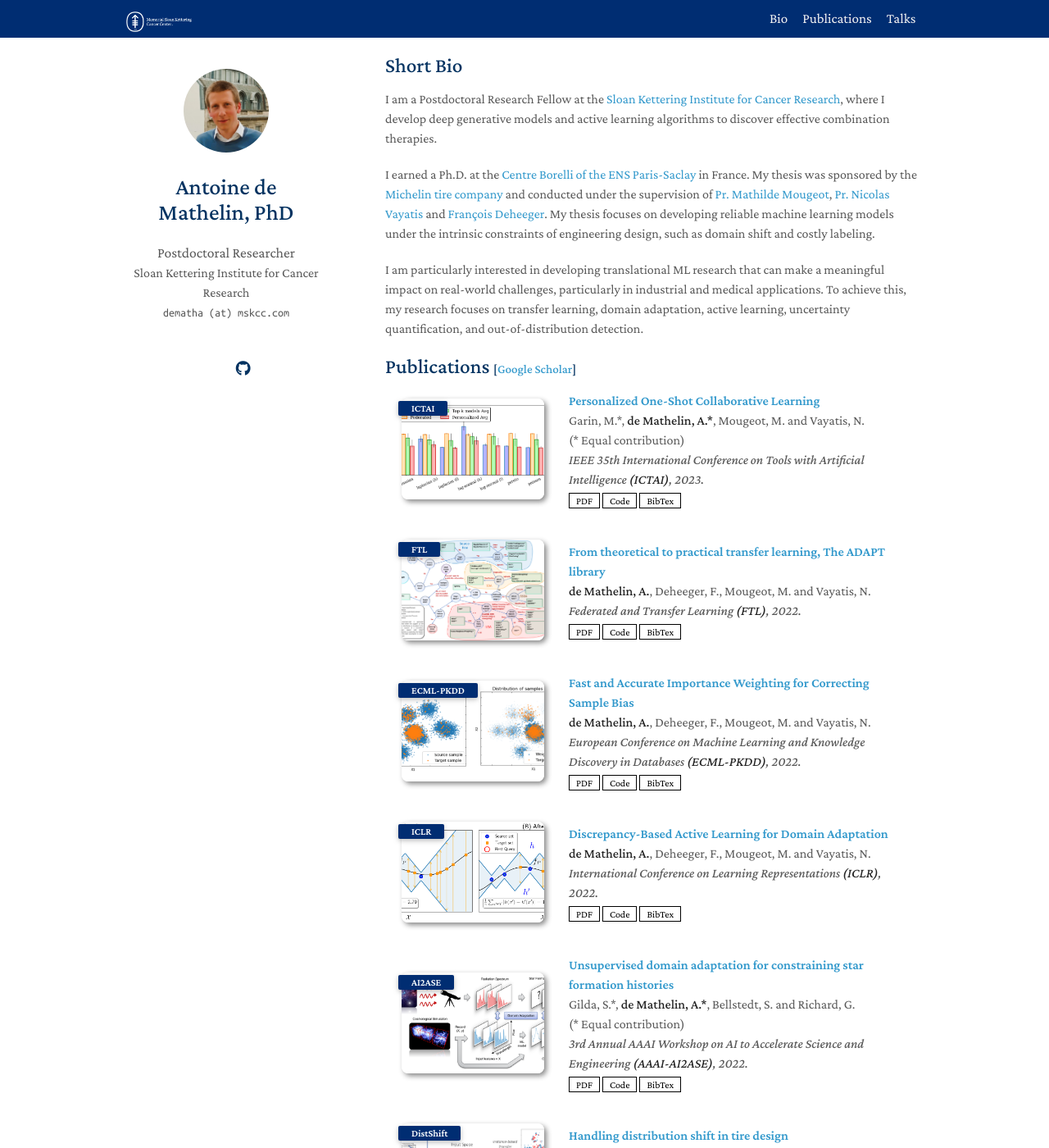
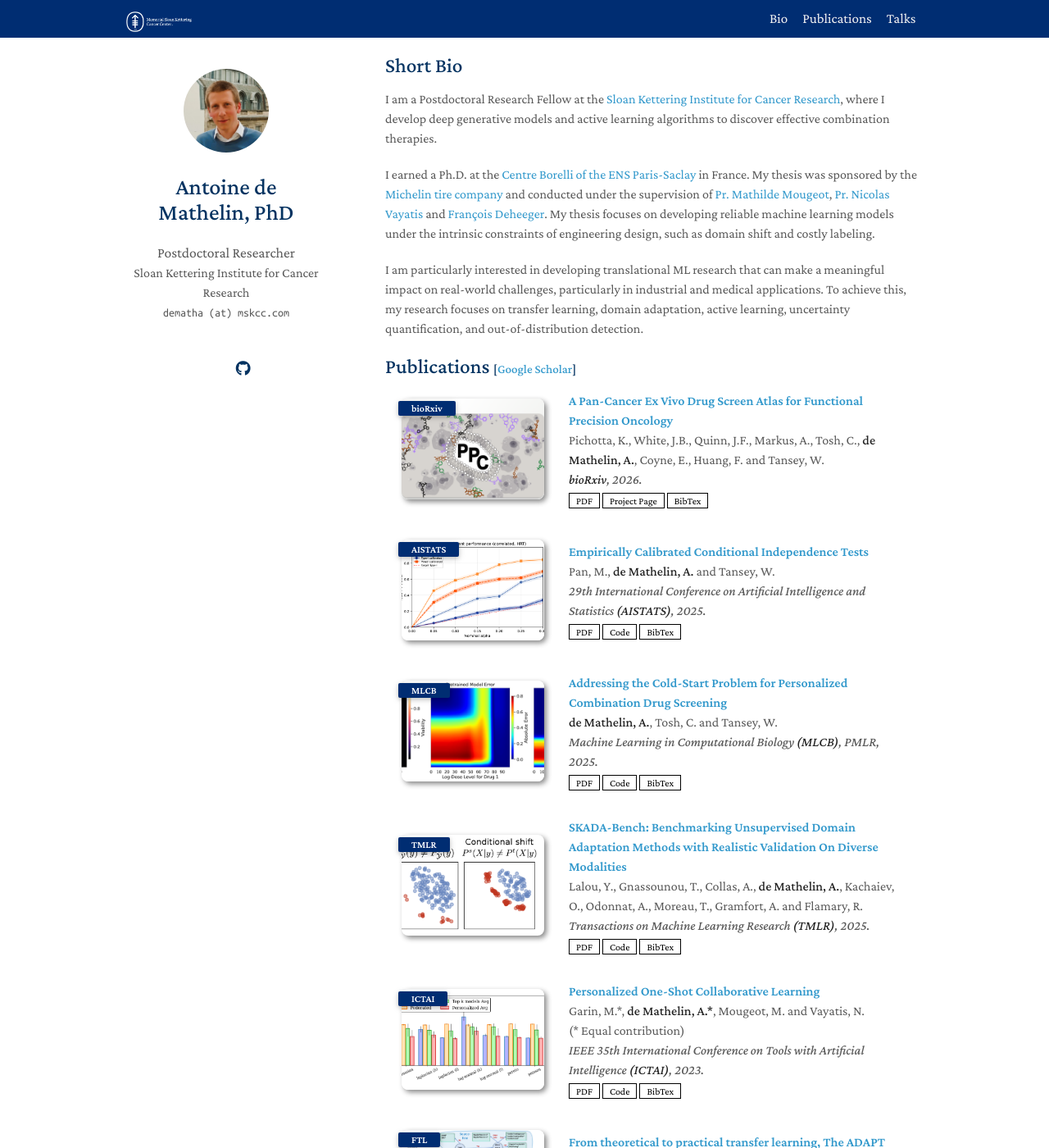
Before and after one commit to antoinedemathelin/homepage, a Jekyll site: the page built from index.md, in a window 1280 px wide and 1400 px high. Shown: the whole window at 82% size. Built offline with Jekyll 4.4.1, drawn with Linux system fonts in a browser that asks for light colours; nearby versions of some CDN libraries; a style sheet for code colours, icons or effects is not loaded; our own code applies the rules of GitHub Pages for plain Markdown files; some of the changed text lies outside the part shown.

Commit message:
Add 2025 publications and ECAS 2025 teaching entry
- 4 new publications: PPC (bioRxiv 2026), ECCIT (AISTATS 2025),
  Cold-Start (MLCB 2025), SKADA-Bench (TMLR 2025)
- ECAS - SFdS 2025 transfer learning course in Invited Talks
- Thumbnails and BibTex files for each new entry
- Update existing skadabench.txt to reflect TMLR 2025 publication

```diff
--- a/_data/publications.yml
+++ b/_data/publications.yml
@@ -1,4 +1,40 @@
 main:
+
+  - title: A Pan-Cancer Ex Vivo Drug Screen Atlas for Functional Precision Oncology
+    authors: Pichotta, K., White, J.B., Quinn, J.F., Markus, A., Tosh, C., <strong>de Mathelin, A.</strong>, Coyne, E., Huang, F. and Tansey, W.
+    conference_short: bioRxiv
+    conference: <strong>bioRxiv</strong>, 2026.
+    pdf: https://www.biorxiv.org/content/10.64898/2026.02.14.705918v1
+    page: https://www.panpreclinical.org/
+    bibtex: ./assets/files/ppc.txt
+    image: ./assets/img/ppc.png
+
+  - title: Empirically Calibrated Conditional Independence Tests
+    authors: Pan, M., <strong>de Mathelin, A.</strong> and Tansey, W.
+    conference_short: AISTATS
+    conference: 29th International Conference on Artificial Intelligence and Statistics <strong>(AISTATS)</strong>, 2025.
+    pdf: https://arxiv.org/abs/2602.21036
+    code: https://github.com/tansey-lab/ECCIT
+    bibtex: ./assets/files/eccit.txt
+    image: ./assets/img/eccit.png
+
+  - title: Addressing the Cold-Start Problem for Personalized Combination Drug Screening
+    authors: <strong>de Mathelin, A.</strong>, Tosh, C. and Tansey, W.
+    conference_short: MLCB
+    conference: Machine Learning in Computational Biology <strong>(MLCB)</strong>, PMLR, 2025.
+    pdf: https://arxiv.org/abs/2509.07850
+    code: https://github.com/tansey-lab/coldstart
+    bibtex: ./assets/files/coldstart.txt
+    image: ./assets/img/coldstart.png
+
+  - title: "SKADA-Bench: Benchmarking Unsupervised Domain Adaptation Methods with Realistic Validation On Diverse Modalities"
+    authors: Lalou, Y., Gnassounou, T., Collas, A., <strong>de Mathelin, A.</strong>, Kachaiev, O., Odonnat, A., Moreau, T., Gramfort, A. and Flamary, R.
+    conference_short: TMLR
+    conference: Transactions on Machine Learning Research <strong>(TMLR)</strong>, 2025.
+    pdf: https://arxiv.org/abs/2407.11676
+    code: https://github.com/scikit-adaptation/skada-bench
+    bibtex: ./assets/files/skadabench.txt
+    image: ./assets/img/skadabench.png
 
   - title: Personalized One-Shot Collaborative Learning
     authors: Garin, M.*, <strong>de Mathelin, A.*</strong>, Mougeot, M. and Vayatis, N. <br> (* Equal contribution)
--- a/_includes/talks.md
+++ b/_includes/talks.md
@@ -1,6 +1,7 @@
 ## Invited Talks
 
 <ul>
+<li><strong>[Dec. 2025]</strong> Transfer learning course at <a href="https://www.sfds.asso.fr/fr/ecas_2025/748-home/">ECAS &ndash; SFdS 2025</a>, La Villa Clythia, Fr&eacute;jus [<a href="https://github.com/antoinedemathelin/ecas2025-transfer-learning/tree/main/Slides">Slides</a>] [<a href="https://github.com/antoinedemathelin/ecas2025-transfer-learning">Notebooks</a>]</li>
 <li><strong>[Apr. 2024]</strong> Transfer learning tutorial at <a href="https://www.greydient.eu/">GREYDIENT Network Wide Event</a>, <a href="https://www.sigma-clermont.fr/en">Sigma-clermont</a>, Clermont-Ferrand</li>
 <li><strong>[Mar. 2024]</strong> Towards reliable machine learning under domain shift and costly labeling at <a href="https://centreborelli.ens-paris-saclay.fr/en/chaire-idaml">IDAML Seminar</a>, <a href="https://ens-paris-saclay.fr/en">ENS Paris-Saclay</a>, Gif-sur-Yvette</li>
 <li><strong>[Oct. 2023]</strong> Deep Ensembles and Out-of-Distribution detection at <a href="https://centreborelli.ens-paris-saclay.fr/fr/SMLMDA">MLMDA Seminar</a>, <a href="https://ens-paris-saclay.fr/en">ENS Paris-Saclay</a>, Gif-sur-Yvette</li>
--- /dev/null
+++ b/assets/files/coldstart.txt
@@ -0,0 +1,8 @@
+@inproceedings{demathelin2025coldstart,
+  title={Addressing the Cold-Start Problem for Personalized Combination Drug Screening},
+  author={de Mathelin, Antoine and Tosh, Christopher and Tansey, Wesley},
+  booktitle={Machine Learning in Computational Biology (MLCB)},
+  pages={230--239},
+  year={2025},
+  organization={PMLR}
+}
--- /dev/null
+++ b/assets/files/eccit.txt
@@ -0,0 +1,6 @@
+@inproceedings{pan2025empirically,
+  title={Empirically Calibrated Conditional Independence Tests},
+  author={Pan, Michael and de Mathelin, Antoine and Tansey, Wesley},
+  booktitle={The 29th International Conference on Artificial Intelligence and Statistics (AISTATS)},
+  year={2025}
+}
--- /dev/null
+++ b/assets/files/ppc.txt
@@ -0,0 +1,7 @@
+@article{pichotta2026pancancer,
+  title={A Pan-Cancer Ex Vivo Drug Screen Atlas for Functional Precision Oncology},
+  author={Pichotta, Krishna and White, John B. and Quinn, James F. and Markus, Andrew and Tosh, Christopher and de Mathelin, Antoine and Coyne, Erin and Huang, Faye and Tansey, Wesley},
+  journal={bioRxiv},
+  year={2026},
+  publisher={Cold Spring Harbor Laboratory}
+}
--- a/assets/files/skadabench.txt
+++ b/assets/files/skadabench.txt
@@ -1,6 +1,6 @@
-@article{lalou2024skada,
-  title={SKADA-Bench: Benchmarking Unsupervised Domain Adaptation Methods with Realistic Validation},
-  author={Lalou, Yanis and Gnassounou, Th{\'e}o and Collas, Antoine and de Mathelin, Antoine and Kachaiev, Oleksii and Odonnat, Ambroise and Gramfort, Alexandre and Moreau, Thomas and Flamary, R{\'e}mi},
-  journal={arXiv preprint arXiv:2407.11676},
-  year={2024}
+@article{lalou2025skadabench,
+  title={SKADA-Bench: Benchmarking Unsupervised Domain Adaptation Methods with Realistic Validation On Diverse Modalities},
+  author={Lalou, Yanis and Gnassounou, Th{\'e}o and Collas, Antoine and de Mathelin, Antoine and Kachaiev, Oleksii and Odonnat, Ambroise and Moreau, Thomas and Gramfort, Alexandre and Flamary, R{\'e}mi},
+  journal={Transactions on Machine Learning Research (TMLR)},
+  year={2025}
 }
```
Also changed, not shown: assets/img/coldstart.png (added), assets/img/eccit.png (added), assets/img/ppc.png (added), assets/img/skadabench.png (added).
